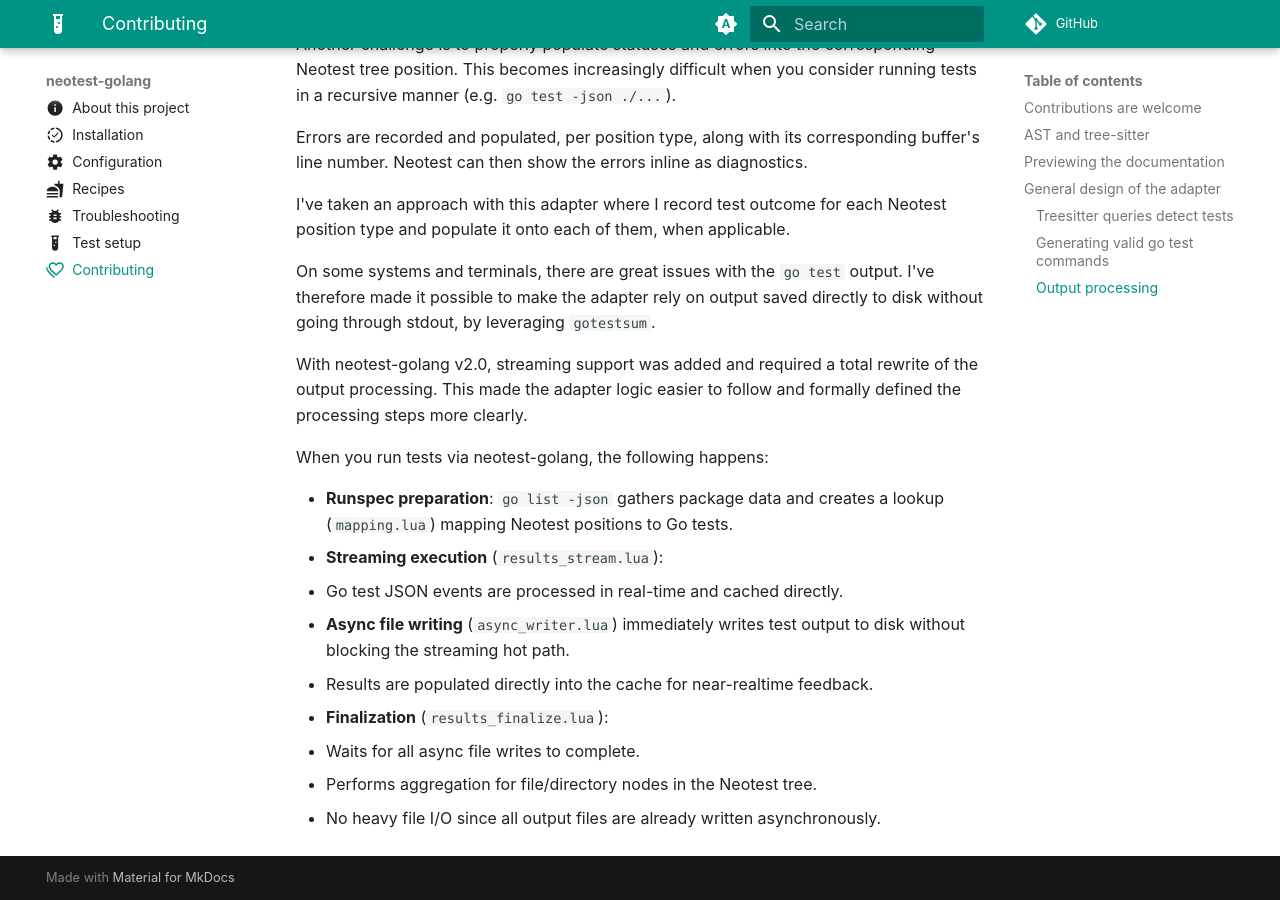
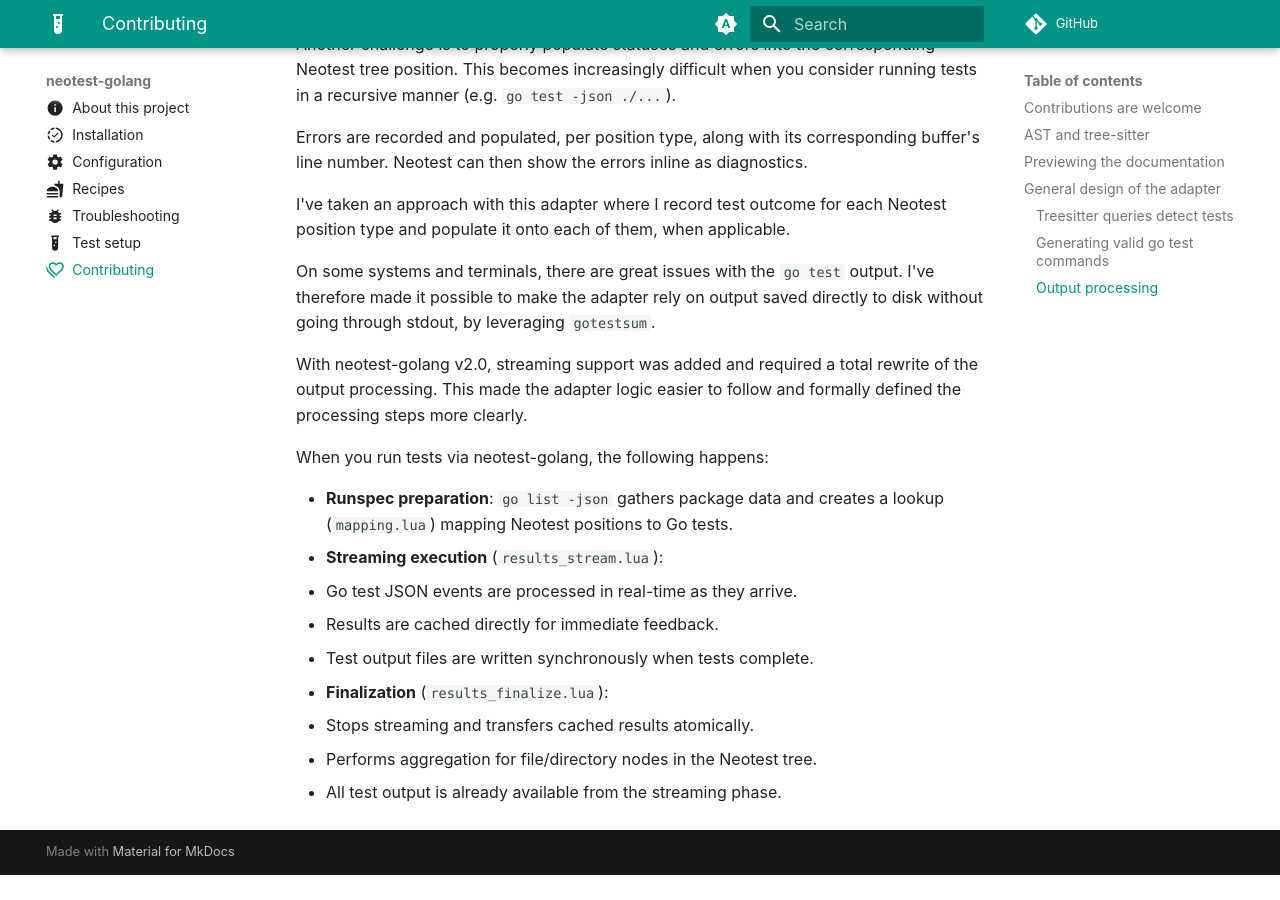
Before and after one commit to fredrikaverpil/neotest-golang, an MkDocs documentation site: the page built from docs/contrib.md, in a window 1280 px wide and 900 px high, scrolled down 2500 px. Built offline with MkDocs 1.6.1 and Material for MkDocs 9.7.7, drawn with Linux system fonts in a browser that asks for light colours; comment, search, counter and statistics services are not loaded; after the commit the page ends 3375 px from its top, so only the background shows below that.

Commit message:
docs: update

```diff
--- a/docs/contrib.md
+++ b/docs/contrib.md
@@ -135,11 +135,10 @@ When you run tests via neotest-golang, the following happens:
 - **Runspec preparation**: `go list -json` gathers package data and creates a
   lookup (`mapping.lua`) mapping Neotest positions to Go tests.
 - **Streaming execution** (`results_stream.lua`):
-  - Go test JSON events are processed in real-time and cached directly.
-  - **Async file writing** (`async_writer.lua`) immediately writes test output
-    to disk without blocking the streaming hot path.
-  - Results are populated directly into the cache for near-realtime feedback.
+  - Go test JSON events are processed in real-time as they arrive.
+  - Results are cached directly for immediate feedback.
+  - Test output files are written synchronously when tests complete.
 - **Finalization** (`results_finalize.lua`):
-  - Waits for all async file writes to complete.
+  - Stops streaming and transfers cached results atomically.
   - Performs aggregation for file/directory nodes in the Neotest tree.
-  - No heavy file I/O since all output files are already written asynchronously.
+  - All test output is already available from the streaming phase.
```
